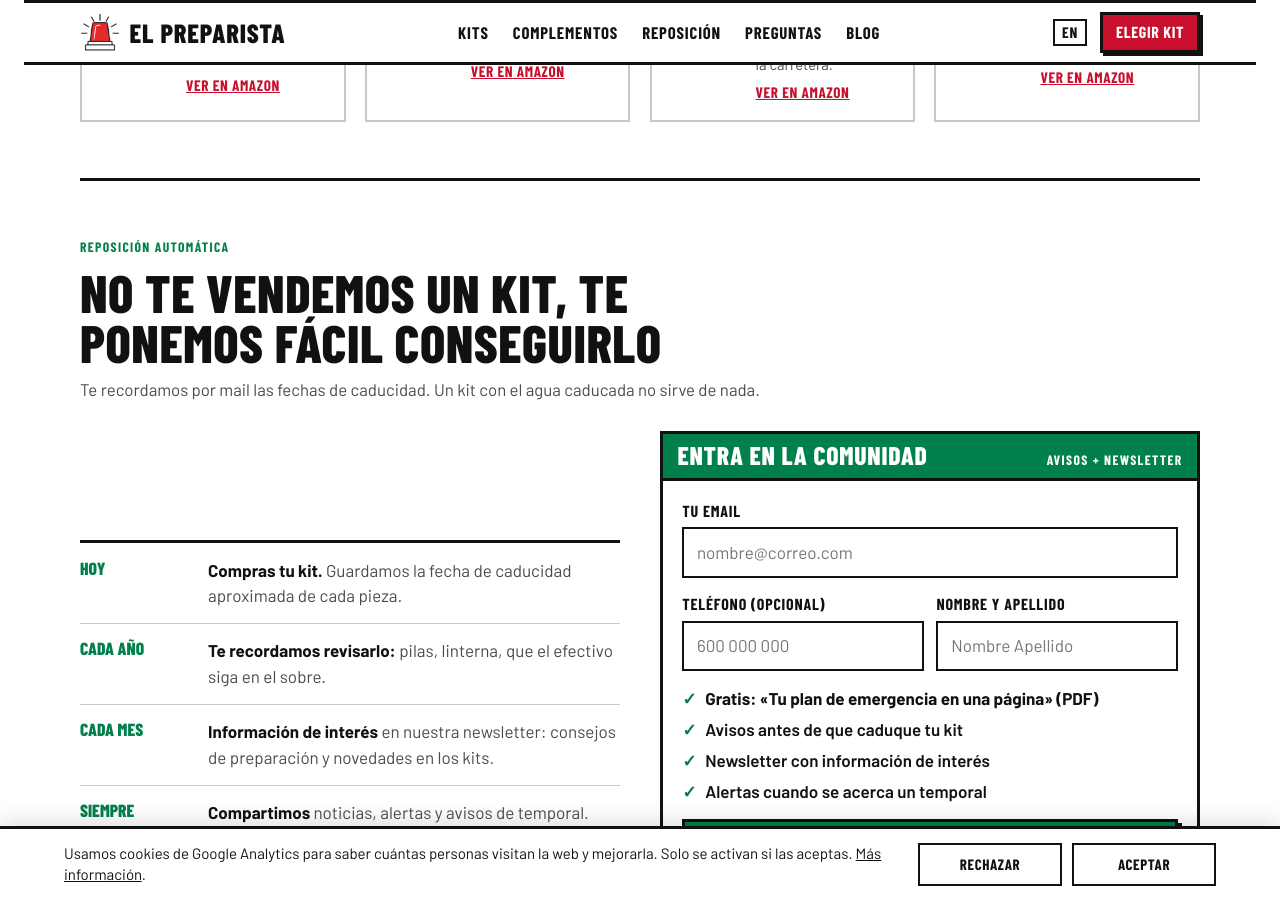
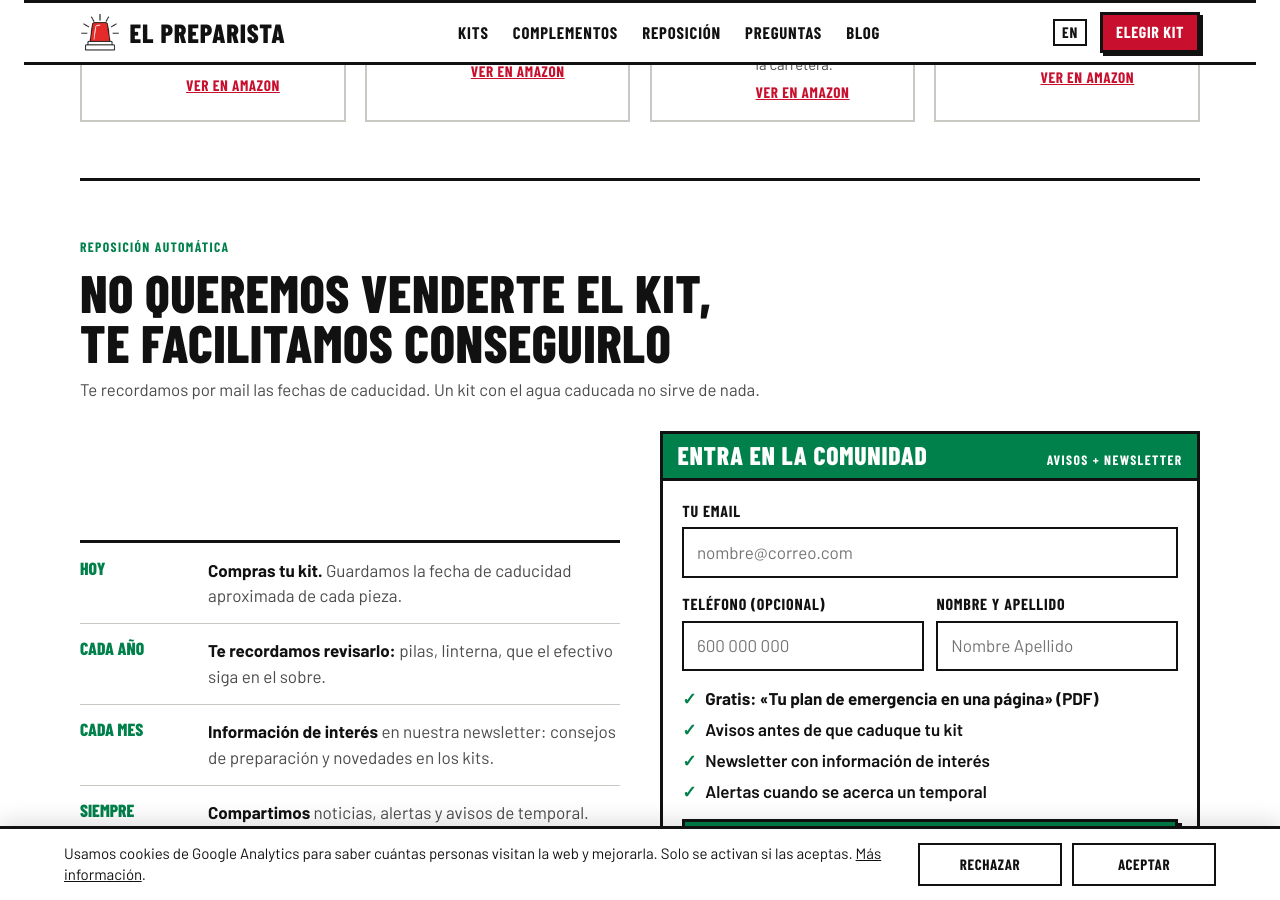
Before and after one commit to lucilayun-ux/elpreparista, a Jekyll site: the page index.html, which Jekyll copies as it is, in a window 1280 px wide and 900 px high, scrolled down 3472 px. Built offline with Jekyll 4.4.1, drawn with Linux system fonts in a browser that asks for light colours.

Commit message:
Reposición: «No queremos venderte el kit, te facilitamos conseguirlo»
Co-Authored-By: Claude Opus 5.5 <noreply@anthropic.com>
Claude-Session: https://claude.ai/code/session_01V7PVvrC8Dt7YxBNA65S9m6

```diff
--- a/en.html
+++ b/en.html
@@ -452,7 +452,7 @@ footer .wrap { display: grid; gap: .6rem; }
   <section id="reposicion">
     <div class="sechead">
       <span class="cap" style="color:var(--green)">Automatic restocking</span>
-      <h2>We don&#8217;t sell you a kit, we make it easy to get one</h2>
+      <h2>We don&#8217;t want to sell you the kit, we make it easy to get one</h2>
       <p>We email you when things are about to expire. A kit with expired water is no use to anyone.</p>
     </div>
     <div class="repo">
--- a/index.html
+++ b/index.html
@@ -452,7 +452,7 @@ footer .wrap { display: grid; gap: .6rem; }
   <section id="reposicion">
     <div class="sechead">
       <span class="cap" style="color:var(--green)">Reposición automática</span>
-      <h2>No te vendemos un kit, te ponemos fácil conseguirlo</h2>
+      <h2>No queremos venderte el kit, te facilitamos conseguirlo</h2>
       <p>Te recordamos por mail las fechas de caducidad. Un kit con el agua caducada no sirve de nada.</p>
     </div>
     <div class="repo">
--- a/tools/build_en.py
+++ b/tools/build_en.py
@@ -76,7 +76,7 @@ TRADUCCIONES = [
      '<p>Individual items to expand the kit you already have or replace what you have used.</p>'),
 
     # --- Reposición ---
-    ('<h2>No te vendemos un kit, te ponemos fácil conseguirlo</h2>', '<h2>We don&#8217;t sell you a kit, we make it easy to get one</h2>'),
+    ('<h2>No queremos venderte el kit, te facilitamos conseguirlo</h2>', '<h2>We don&#8217;t want to sell you the kit, we make it easy to get one</h2>'),
     ('<p>Te recordamos por mail las fechas de caducidad. Un kit con el agua caducada no sirve de nada.</p>',
      '<p>We email you when things are about to expire. A kit with expired water is no use to anyone.</p>'),
     ('<span class="when">Hoy</span><p><b>Compras tu kit.</b> Guardamos la fecha de caducidad aproximada de cada pieza.</p>',
```
